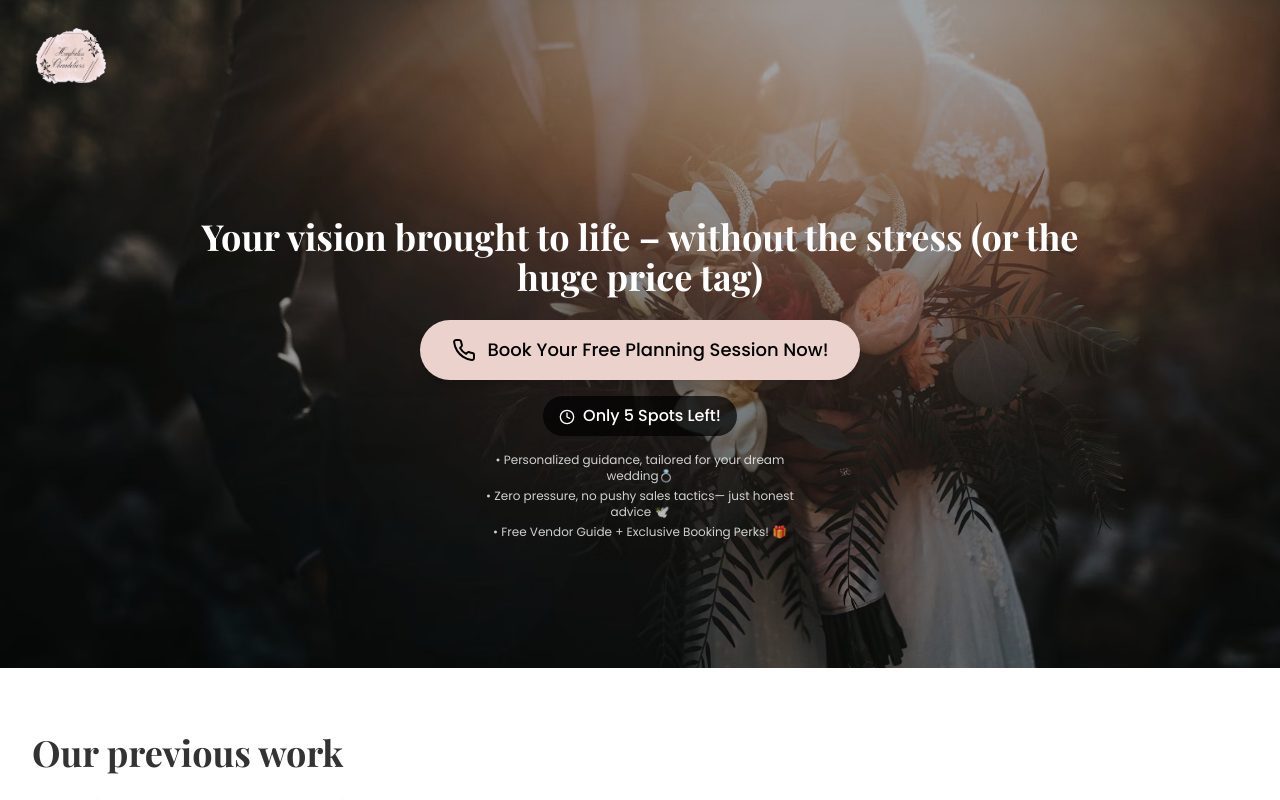
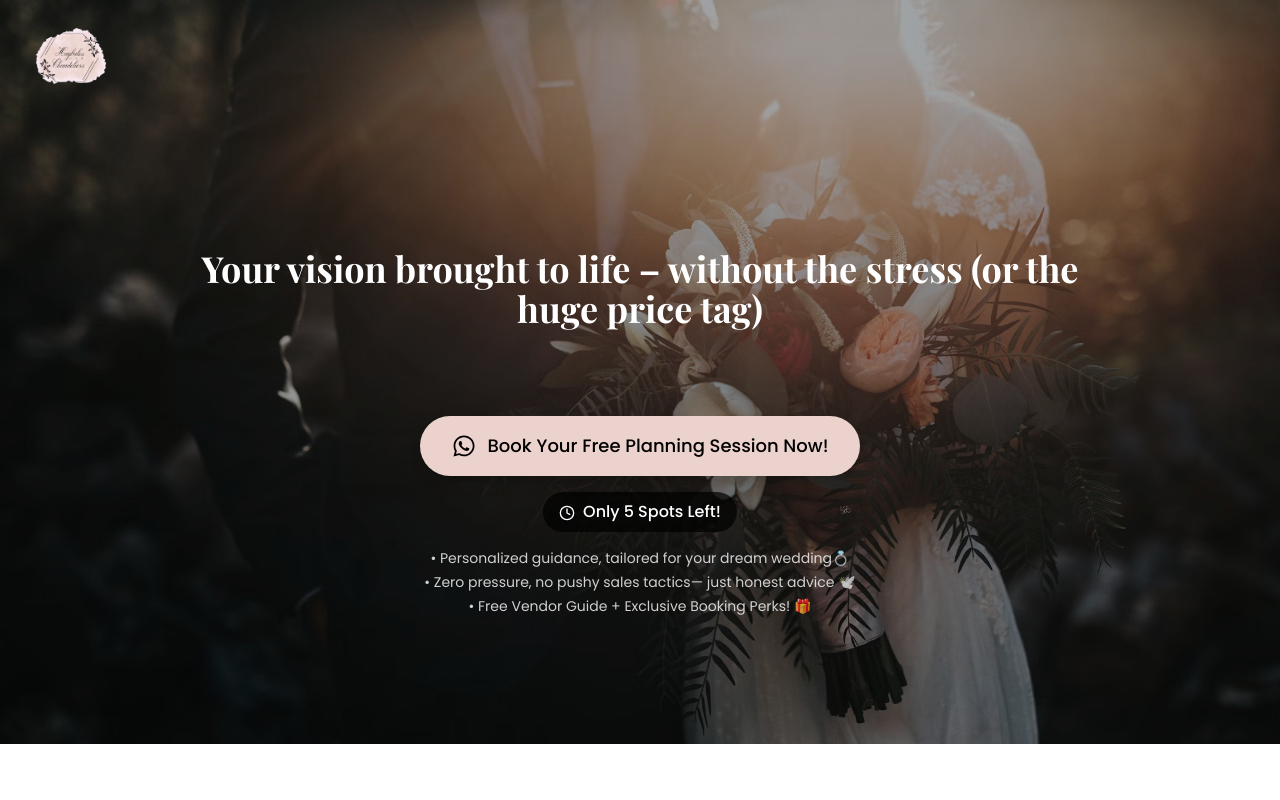
Before and after one commit to altamashh54/haybalesandchadelierslandingpage, a React (Vite) app: page / in a window 1280 px wide. Shown: the top 800 px of the page. Built offline with nearby package versions, Linux system fonts and the light colour scheme.

Commit message:
headline margin, whatsapp logo

```diff
--- a/package.json
+++ b/package.json
@@ -12,7 +12,8 @@
   "dependencies": {
     "lucide-react": "^0.344.0",
     "react": "^18.3.1",
-    "react-dom": "^18.3.1"
+    "react-dom": "^18.3.1",
+    "react-icons": "^5.5.0"
   },
   "devDependencies": {
     "@eslint/js": "^9.9.1",
--- a/src/App.tsx
+++ b/src/App.tsx
@@ -1,4 +1,6 @@
 import React from "react";
+import { FaWhatsapp } from "react-icons/fa";
+
 import {
   Heart,
   Phone,
@@ -35,7 +37,7 @@ function App() {
           </div>
         </div>
         <div className="relative container mx-auto px-6 md:px-8 py-16 md:py-24 lg:py-32 flex flex-col items-center text-center min-h-[90vh] md:min-h-0 justify-center">
-          <h1 className="text-2xl md:text-3xl lg:text-4xl font-serif font-bold text-white mb-4 md:mb-6 max-w-4xl">
+          <h1 className="text-2xl md:text-3xl lg:text-4xl font-serif font-bold text-white mt-14 md:mt-8 mb-4 md:mb-6 max-w-4xl">
             Your vision brought to life – without the stress (or the huge price
             tag)
           </h1>
@@ -44,16 +46,16 @@ function App() {
               href="https://api.whatsapp.com/send?phone=447368203447&text=I'm%20interested%20in%20your%20wedding%20planning%20services."
               target="_blank"
               rel="noopener noreferrer"
-              className="bg-[#ebd2cd] hover:bg-opacity-90 text-black text-base md:text-lg font-medium px-6 py-3 md:px-8 md:py-4 rounded-full flex items-center mb-4 transform hover:scale-105 transition-all duration-300 shadow-lg"
+              className="bg-[#ebd2cd] hover:bg-opacity-90 text-black text-base md:text-lg font-medium px-6 py-3 md:px-8 md:py-4 rounded-full flex items-center mt-20 md:mt-16 mb-4 transform hover:scale-105 transition-all duration-300 shadow-lg"
             >
-              <Phone size={24} className="mr-3" />
+              <FaWhatsapp size={24} className="mr-3" />
               Book Your Free Planning Session Now!
             </a>
             <p className="text-white font-medium bg-black bg-opacity-70 px-4 py-2 rounded-full">
               <Clock size={16} className="inline mr-2" />
               Only 5 Spots Left!
             </p>
-            <ul className="text-[10px] md:text-xs text-white opacity-80 mt-4 space-y-1 text-center max-w-xs">
+            <ul className="text-[11px] md:text-sm text-white opacity-80 mt-4 space-y-1 text-center w-full max-w-none leading-tight">
               <li>
                 • Personalized guidance, tailored for your dream wedding💍
               </li>
@@ -306,7 +308,7 @@ function App() {
               rel="noopener noreferrer"
               className="bg-black hover:bg-opacity-80 text-white text-lg font-medium px-8 py-4 rounded-full inline-flex items-center transform hover:scale-105 transition-all duration-300 shadow-lg"
             >
-              <Phone size={20} className="mr-3" />
+              <FaWhatsapp size={20} className="mr-3" />
               Contact Us
             </a>
           </div>
@@ -442,7 +444,7 @@ function App() {
             rel="noopener noreferrer"
             className="bg-[#ebd2cd] hover:bg-opacity-90 text-black text-lg font-medium px-8 py-4 rounded-full inline-flex items-center transform hover:scale-105 transition-all duration-300 shadow-lg"
           >
-            <Phone size={20} className="mr-3" />
+            <FaWhatsapp size={20} className="mr-3" />
             Contact Us
           </a>
         </div>
@@ -562,7 +564,7 @@ function App() {
                   rel="noopener noreferrer"
                   className="bg-black text-white px-6 py-3 rounded-full inline-flex items-center justify-center transform hover:scale-105 transition-all duration-300"
                 >
-                  <Phone size={18} className="mr-2" />
+                  <FaWhatsapp size={18} className="mr-2" />
                   Book Now
                 </a>
               </div>
@@ -691,7 +693,7 @@ function App() {
                   rel="noopener noreferrer"
                   className="bg-[#ebd2cd] text-black px-6 py-3 rounded-full inline-flex items-center justify-center transform hover:scale-105 transition-all duration-300"
                 >
-                  <Phone size={18} className="mr-2" />
+                  <FaWhatsapp size={18} className="mr-2" />
                   Book Now
                 </a>
               </div>
@@ -716,7 +718,7 @@ function App() {
               rel="noopener noreferrer"
               className="bg-black hover:bg-opacity-80 text-white text-xl font-medium px-10 py-5 rounded-full inline-flex items-center mb-6 transform hover:scale-105 transition-all duration-300 shadow-lg"
             >
-              <Phone size={24} className="mr-3" />
+              <FaWhatsapp size={24} className="mr-3" />
               Contact Us Now
             </a>
             <p className="font-medium text-black">
@@ -793,7 +795,7 @@ function App() {
           href="tel:+447368203447"
           className="bg-[#ebd2cd] text-black w-16 h-16 rounded-full flex items-center justify-center shadow-lg transform hover:scale-105 transition-all duration-300"
         >
-          <Phone size={28} />
+          <FaWhatsapp size={28} />
         </a>
       </div>
     </div>
```
Also changed, not shown: 1 other file (tests, documents, lock files or other folders).
